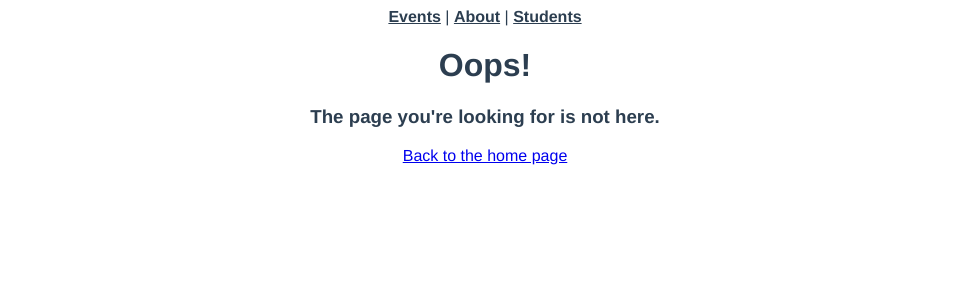
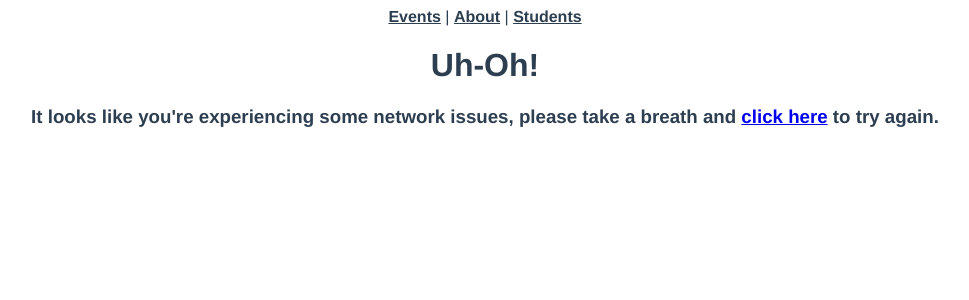
Before and after one commit to ChanchakornJ/CompoLab2, a Vue app: page /network-error in a window 1280 px wide. Shown: the top 300 px of the page, without its empty margins (155-1124 px from the left). Built offline with nearby package versions, Linux system fonts and the light colour scheme; the HTML template or start-up script is replaced by a standard one.

Commit message:
5.2 network error

```diff
--- a/src/router/index.ts
+++ b/src/router/index.ts
@@ -7,6 +7,7 @@
 import EventEditView from '@/views/event/EditView.vue'
 import EventLayoutView from '@/views/event/LayoutView.vue'
 import NotFoundView from '@/views/NotFoundView.vue'
+import NetworkErrorView from '@/views/event/NetworkErrorView.vue'
 
 const router = createRouter({
   history: createWebHistory(import.meta.env.BASE_URL),
@@ -61,6 +62,11 @@
       component: NotFoundView
     },
     {
+      path: '/network-error',
+      name: '/network-error-view',
+      component: NetworkErrorView
+    },
+    {
       path: '/student',
       name: 'student-list-view',
      component: StudentListView
--- a/src/views/event/LayoutView.vue
+++ b/src/views/event/LayoutView.vue
@@ -17,11 +17,15 @@
     .then((response) =>{
         event.value = response.data
     })
-    .catch(() => {
-        router.push({
-            name: '404-resource-view',
-            params: {resource: 'event'}
-        })
+    .catch((error) => {
+        if (error.response && error.response.status ==404){
+            router.push({
+                name: '404-resource-view',
+                params: {resource: 'event'}
+            })
+        }else{
+            router.push({name: 'network-error-view'})
+        }
     })
 })
 </script>
--- /dev/null
+++ b/src/views/event/NetworkErrorView.vue
@@ -0,0 +1,10 @@
+<template>
+    <div class="networkError">
+        <h1>Uh-Oh!</h1>
+
+        <h3>
+            It looks like you're experiencing some network issues, please take a breath and
+            <a href="#" @click="$router.go(-1)">click here</a> to try again.
+        </h3>
+    </div>
+</template>
```
